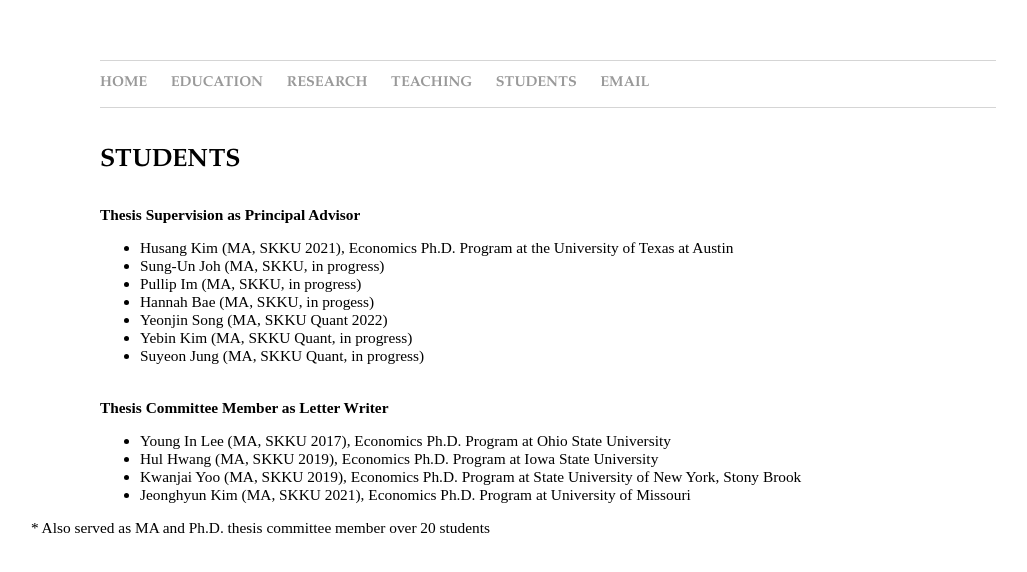
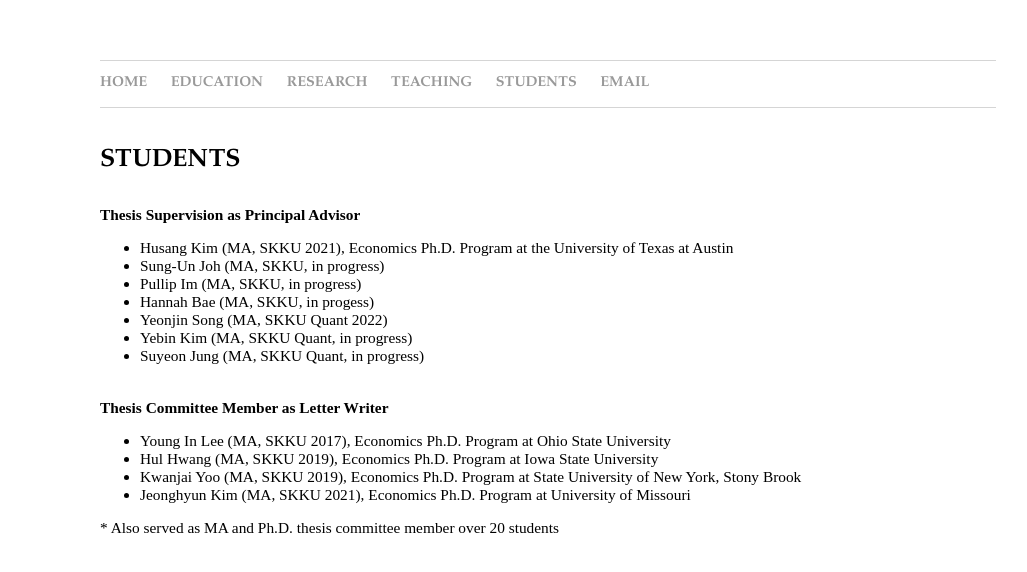
Before and after one commit to dooyeoncho/dooyeoncho.github.io, a Jekyll site: the page built from pages/students.html, in a window 1280 px wide. Shown: the top 572 px of the page, without its empty margins (92-1119 px from the left). Built offline with Jekyll 4.4.1, drawn with Linux system fonts in a browser that asks for light colours.

Commit message:
Update students.html

```diff
--- a/pages/students.html
+++ b/pages/students.html
@@ -31,5 +31,5 @@ title: Dooyeon Cho - students
 		<li>Jeonghyun Kim (MA, SKKU 2021), Economics Ph.D. Program at University of Missouri</li>
 	</ul>
 
-	        <li style="list-style-type: none; margin-left:-4.5em;">* Also served as MA and Ph.D. thesis committee member over 20 students</li>
+	        <li style="list-style-type: none; margin-left:0em;">* Also served as MA and Ph.D. thesis committee member over 20 students</li>
 </div>&nbsp;&nbsp;&nbsp;&nbsp;&nbsp;&nbsp;
```
